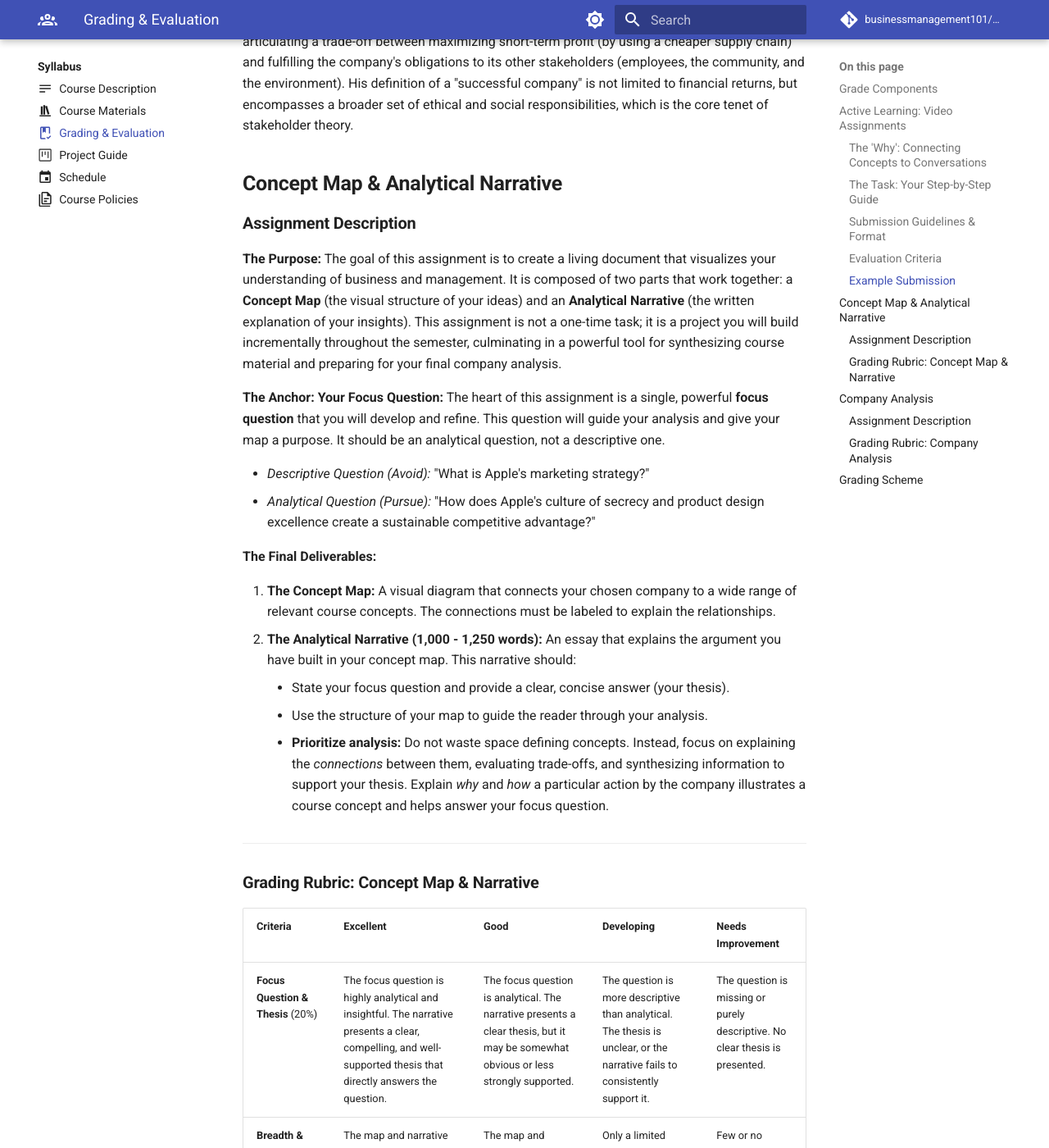
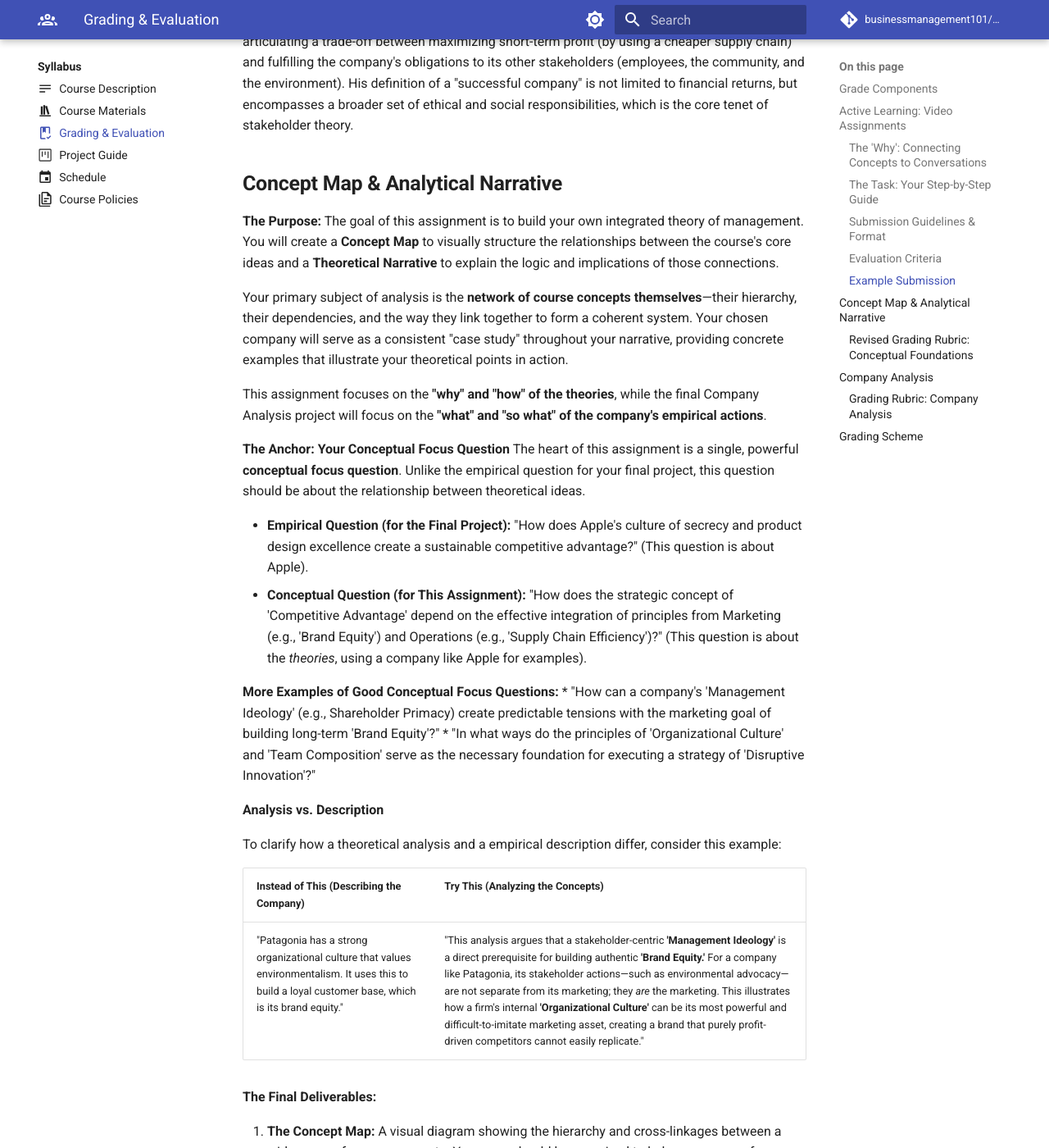
Before and after one commit to businessmanagement101/businessmanagement101.github.io, an MkDocs documentation site: the page built from docs/syllabus/grading.md, in a window 1280 px wide and 1400 px high, scrolled down 3022 px. Shown: the whole window at 82% size. Built offline with MkDocs 1.6.1 and Material for MkDocs 9.7.7, drawn with Linux system fonts in a browser that asks for light colours; comment, search, counter and statistics services are not loaded; some of the changed text lies outside the part shown.

Commit message:
update assignment description

```diff
--- a/docs/syllabus/grading.md
+++ b/docs/syllabus/grading.md
@@ -85,38 +85,49 @@ This statement is a perfect real-world application of stakeholder primacy. The C
 
 ## **Concept Map & Analytical Narrative**
 
-### **Assignment Description**
+**The Purpose:** The goal of this assignment is to build your own integrated theory of management. You will create a **Concept Map** to visually structure the relationships between the course's core ideas and a **Theoretical Narrative** to explain the logic and implications of those connections.
 
-**The Purpose:** The goal of this assignment is to create a living document that visualizes your understanding of business and management. It is composed of two parts that work together: a **Concept Map** (the visual structure of your ideas) and an **Analytical Narrative** (the written explanation of your insights). This assignment is not a one-time task; it is a project you will build incrementally throughout the semester, culminating in a powerful tool for synthesizing course material and preparing for your final company analysis.
+Your primary subject of analysis is the **network of course concepts themselves**—their hierarchy, their dependencies, and the way they link together to form a coherent system. Your chosen company will serve as a consistent "case study" throughout your narrative, providing concrete examples that illustrate your theoretical points in action.
 
-**The Anchor: Your Focus Question:** The heart of this assignment is a single, powerful **focus question** that you will develop and refine. This question will guide your analysis and give your map a purpose. It should be an analytical question, not a descriptive one.
+This assignment focuses on the **"why" and "how" of the theories**, while the final Company Analysis project will focus on the **"what" and "so what" of the company's empirical actions**.
 
-* *Descriptive Question (Avoid):* "What is Apple's marketing strategy?"
-* *Analytical Question (Pursue):* "How does Apple's culture of secrecy and product design excellence create a sustainable competitive advantage?"
+**The Anchor: Your Conceptual Focus Question**
+The heart of this assignment is a single, powerful **conceptual focus question**. Unlike the empirical question for your final project, this question should be about the relationship between theoretical ideas.
+
+* **Empirical Question (for the Final Project):** "How does Apple's culture of secrecy and product design excellence create a sustainable competitive advantage?" (This question is about Apple).
+* **Conceptual Question (for This Assignment):** "How does the strategic concept of 'Competitive Advantage' depend on the effective integration of principles from Marketing (e.g., 'Brand Equity') and Operations (e.g., 'Supply Chain Efficiency')?" (This question is about the *theories*, using a company like Apple for examples).
+
+**More Examples of Good Conceptual Focus Questions:**
+* "How can a company's 'Management Ideology' (e.g., Shareholder Primacy) create predictable tensions with the marketing goal of building long-term 'Brand Equity'?"
+* "In what ways do the principles of 'Organizational Culture' and 'Team Composition' serve as the necessary foundation for executing a strategy of 'Disruptive Innovation'?"
+
+**Analysis vs. Description**
+
+To clarify how a theoretical analysis and a empirical description differ, consider this example:
+
+| Instead of This (Describing the Company) | Try This (Analyzing the Concepts) |
+| :--- | :--- |
+| "Patagonia has a strong organizational culture that values environmentalism. It uses this to build a loyal customer base, which is its brand equity." | "This analysis argues that a stakeholder-centric **'Management Ideology'** is a direct prerequisite for building authentic **'Brand Equity.'** For a company like Patagonia, its stakeholder actions—such as environmental advocacy—are not separate from its marketing; they *are* the marketing. This illustrates how a firm's internal **'Organizational Culture'** can be its most powerful and difficult-to-imitate marketing asset, creating a brand that purely profit-driven competitors cannot easily replicate." |
+
+
 
 **The Final Deliverables:**
 
-1.  **The Concept Map:** A visual diagram that connects your chosen company to a wide range of relevant course concepts. The connections must be labeled to explain the relationships.
-2.  **The Analytical Narrative (1,000 - 1,250 words):** An essay that explains the argument you have built in your concept map. This narrative should:
-    * State your focus question and provide a clear, concise answer (your thesis).
-    * Use the structure of your map to guide the reader through your analysis.
-    * **Prioritize analysis:** Do not waste space defining concepts. Instead, focus on explaining the *connections* between them, evaluating trade-offs, and synthesizing information to support your thesis. Explain *why* and *how* a particular action by the company illustrates a course concept and helps answer your focus question.
+1.  **The Concept Map:** A visual diagram showing the hierarchy and cross-linkages between a wide range of course concepts. Your map should be organized to help answer your focus question.
+2.  **The Theoretical Narrative (1,000 - 1,250 words):** This is a formal essay that answers your conceptual focus question. **This is not a report about your company.** It is a theoretical argument where you use examples from your chosen company to illustrate your points about how different business concepts interact. Your primary claims should be about the theories themselves.
 
 ---
-### **Grading Rubric: Concept Map & Narrative**
+### **Revised Grading Rubric: Conceptual Foundations**
 
 | Criteria | Excellent | Good | Developing | Needs Improvement |
 | :--- | :--- | :--- | :--- | :--- |
-| **Focus Question & Thesis** (20%) | The focus question is highly analytical and insightful. The narrative presents a clear, compelling, and well-supported thesis that directly answers the question. | The focus question is analytical. The narrative presents a clear thesis, but it may be somewhat obvious or less strongly supported. | The question is more descriptive than analytical. The thesis is unclear, or the narrative fails to consistently support it. | The question is missing or purely descriptive. No clear thesis is presented. |
-| **Breadth & Depth of Concepts** (30%) | The map and narrative integrate a wide breadth of concepts from across the course. The application of concepts is deep, nuanced, and demonstrates a sophisticated understanding of their relationships. | The map and narrative use a good range of concepts, but may over-rely on one module. Application is correct but may lack nuance. | Only a limited number of concepts are used. Connections are superficial or simply stated without explanation. | Few or no course concepts are used, or they are applied incorrectly. |
-| **Analysis vs. Description** (40%) | The narrative is overwhelmingly analytical. It masterfully evaluates, synthesizes, and critiques, using facts only as evidence for a larger argument. The focus is clearly on the "why" and "so what." | The narrative contains a good balance of analysis and description, but could push further into evaluation and synthesis. | The narrative is primarily descriptive, summarizing facts about the company or defining concepts rather than analyzing their connections. | The narrative is purely descriptive or a simple summary of facts. |
-| **Clarity & Structure** (10%) | The concept map is clear, logical, and easy to follow. The narrative is exceptionally well-written, professionally formatted, and logically structured. | The map is mostly clear. The narrative is well-written with a logical structure, though it may have minor organizational or clarity issues. | The map is cluttered or difficult to understand. The narrative lacks a clear structure or contains frequent errors. | The map is illegible. The narrative is disorganized and poorly written. |
+| **Focus Question & Thesis** (20%) | The focus question is highly analytical and **conceptual**. The narrative presents a clear, insightful thesis about the relationship between course concepts. | The focus question is conceptual but may be broad. The narrative presents a clear thesis, but its argument may be less developed. | The question blurs the line between conceptual and empirical. The thesis is unclear or not well-supported. | The question is purely empirical/descriptive. No clear thesis is presented. |
+| **Breadth & Depth of Concepts** (30%) | The map and narrative integrate a wide breadth of concepts. The analysis focuses on the **hierarchy and cross-linkages** between concepts, showing a sophisticated understanding of their interplay. | The map and narrative use a good range of concepts. Some cross-linkages are explored, but the analysis could be deeper. | Only a limited number of concepts are used in isolation. The narrative lacks a discussion of hierarchy or cross-linkages. | Few or no course concepts are used, or they are applied incorrectly. |
+| **Analysis vs. Description** (40%) | The narrative is overwhelmingly analytical, explaining the **implications of theoretical connections**. Company examples are used skillfully and concisely to *illustrate* the conceptual argument, not as the main subject. | The narrative contains a good balance of conceptual analysis and company description. The role of the company example is mostly clear. | The narrative leans heavily on describing the company's actions, with the conceptual argument being secondary or unclear. | The narrative is purely a description of the company or a list of concept definitions. |
+| **Clarity & Structure** (10%) | The concept map is clear and logically structured to answer the focus question. The narrative is exceptionally well-written and organized. | The map is mostly clear. The narrative is well-written and logically structured, with minor issues. | The map is cluttered or difficult to understand. The narrative lacks a clear structure or contains frequent errors. | The map is illegible. The narrative is disorganized and poorly written. |
 
----
 
 ## **Company Analysis**
-
-### **Assignment Description**
 
 **The Purpose:** This capstone assignment is your opportunity to synthesize everything you have learned in the course. You will conduct a comprehensive analysis of your chosen company, moving beyond simple description to develop a persuasive, evidence-based argument about the firm's core strategic drivers.
 
```
